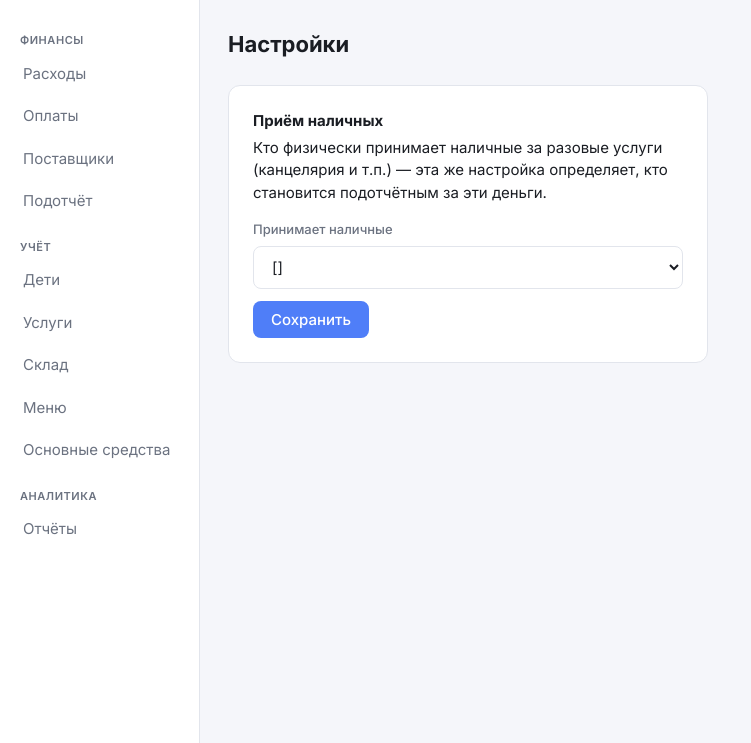
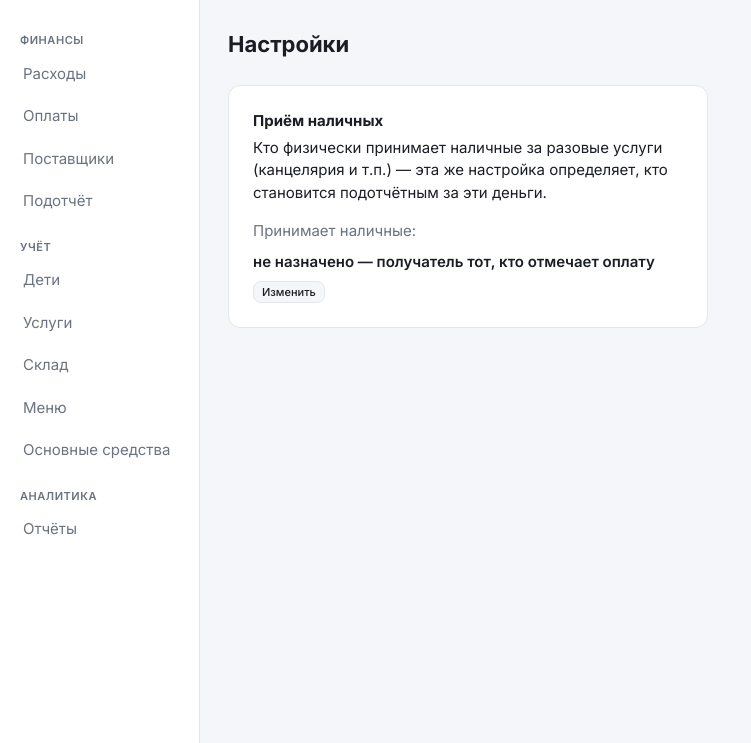
Before and after one commit to Abdusattar/pearl, a FastAPI app: template app/templates/settings/index.html in a window 1280 px wide. Shown: the part 56-799 px from the top of the page, without its empty margins (0-751 px from the left). Run offline with FastAPI, Linux system fonts and the light colour scheme; the template is opened without the code that fills it: most values are stand-ins (such as "Sample title", 1, 10 or a date in 2020).

Commit message:
fix(settings): показывать выбранного кассира текстом, не только select
После сохранения страница выглядела так же, как до — select и до, и после
показывал выбранное значение одинаково, не было заметно, что вообще что-то
изменилось (пользователь: "ничего не изменилось, запись должна была
появиться?"). Тот же паттерн вид/правка, что уже везде в системе (цена
услуги, скидка "Заморожен") — текст по умолчанию, "Изменить" открывает
форму, после сохранения снова текст с новым значением.

```diff
--- a/app/templates/settings/index.html
+++ b/app/templates/settings/index.html
@@ -8,22 +8,39 @@
   <h1>Настройки</h1>
 </div>
 
+{% set recipient = org_users | selectattr('id', 'equalto', current_org.cash_recipient_user_id) | first %}
+
 <div class="card" style="max-width:480px">
   <h3 style="font-size:15px;margin-bottom:4px">Приём наличных</h3>
   <div class="form-hint" style="margin-bottom:16px">Кто физически принимает наличные за разовые услуги (канцелярия и т.п.) — эта же настройка определяет, кто становится подотчётным за эти деньги.</div>
 
-  <form method="post" action="/settings/cash-recipient">
+  <div id="cash-recipient-view" style="display:flex;align-items:center;gap:8px;flex-wrap:wrap">
+    <span style="color:var(--text-muted)">Принимает наличные:</span>
+    <span style="font-weight:600">{{ recipient.name if recipient else "не назначено — получатель тот, кто отмечает оплату" }}</span>
+    <button type="button" class="btn btn-secondary" style="padding:3px 8px;font-size:11px" onclick="toggleCashRecipientForm(true)">Изменить</button>
+  </div>
+
+  <form method="post" action="/settings/cash-recipient" id="cash-recipient-form" style="display:none;flex-direction:column;gap:10px;margin-top:8px;max-width:300px">
     <input type="hidden" name="org_id" value="{{ current_org_id }}">
-    <div class="form-group" style="margin-bottom:12px">
-      <label>Принимает наличные</label>
-      <select class="form-control" name="cash_recipient_user_id">
-        <option value="">— не назначено (получатель — тот, кто отмечает оплату) —</option>
-        {% for u in org_users %}
-        <option value="{{ u.id }}" {% if current_org.cash_recipient_user_id == u.id %}selected{% endif %}>{{ u.name }}</option>
-        {% endfor %}
-      </select>
+    <select class="form-control" name="cash_recipient_user_id">
+      <option value="">— не назначено —</option>
+      {% for u in org_users %}
+      <option value="{{ u.id }}" {% if current_org.cash_recipient_user_id == u.id %}selected{% endif %}>{{ u.name }}</option>
+      {% endfor %}
+    </select>
+    <div style="display:flex;gap:6px">
+      <button type="submit" class="btn btn-primary" style="padding:6px 14px;font-size:13px">Сохранить</button>
+      <button type="button" class="btn btn-secondary" style="padding:6px 14px;font-size:13px" onclick="toggleCashRecipientForm(false)">Отмена</button>
     </div>
-    <button type="submit" class="btn btn-primary">Сохранить</button>
   </form>
 </div>
 {% endblock %}
+
+{% block scripts %}
+<script>
+function toggleCashRecipientForm(editing) {
+  document.getElementById('cash-recipient-view').style.display = editing ? 'none' : 'flex';
+  document.getElementById('cash-recipient-form').style.display = editing ? 'flex' : 'none';
+}
+</script>
+{% endblock %}
```
